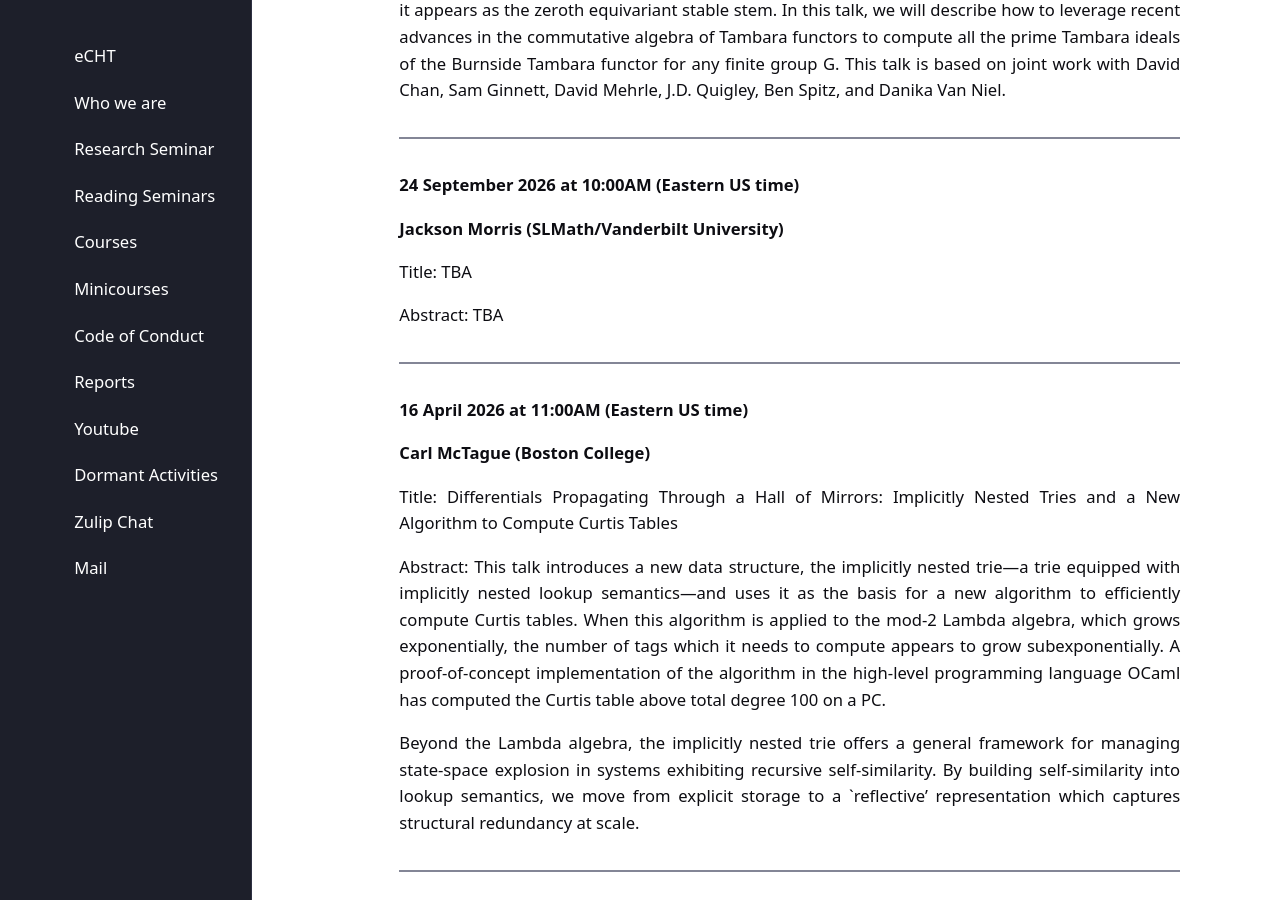
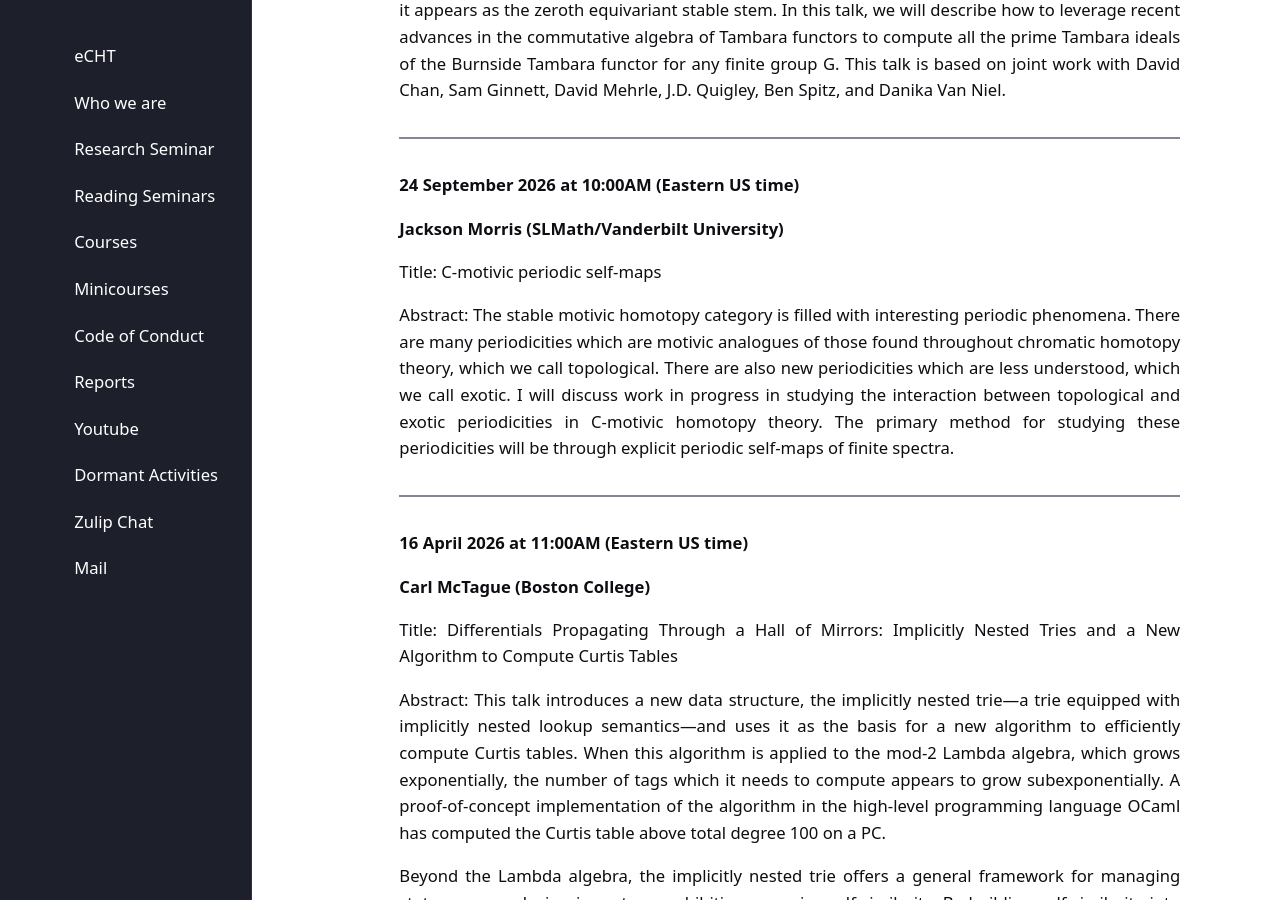
Before and after one commit to eCHTorc/eCHTorc.github.io, a Jekyll site: the page built from echt-research-seminar.html, in a window 1280 px wide and 900 px high, scrolled down 1861 px. Built offline with Jekyll 4.4.1, drawn with Linux system fonts in a browser that asks for light colours.

Commit message:
Update echt-research-seminar.html

```diff
--- a/echt-research-seminar.html
+++ b/echt-research-seminar.html
@@ -142,11 +142,11 @@ Abstract: The Burnside Tambara functor is the analogue of the integers in equiva
 </p>
 
 <p>
-Title: TBA
-</p>
-
-<p>
-Abstract: TBA
+Title: C-motivic periodic self-maps
+</p>
+
+<p>
+Abstract: The stable motivic homotopy category is filled with interesting periodic phenomena. There are many periodicities which are motivic analogues of those found throughout chromatic homotopy theory, which we call topological. There are also new periodicities which are less understood, which we call exotic. I will discuss work in progress in studying the interaction between topological and exotic periodicities in C-motivic homotopy theory. The primary method for studying these periodicities will be through explicit periodic self-maps of finite spectra.
 </p>
 
 <hr>
```
